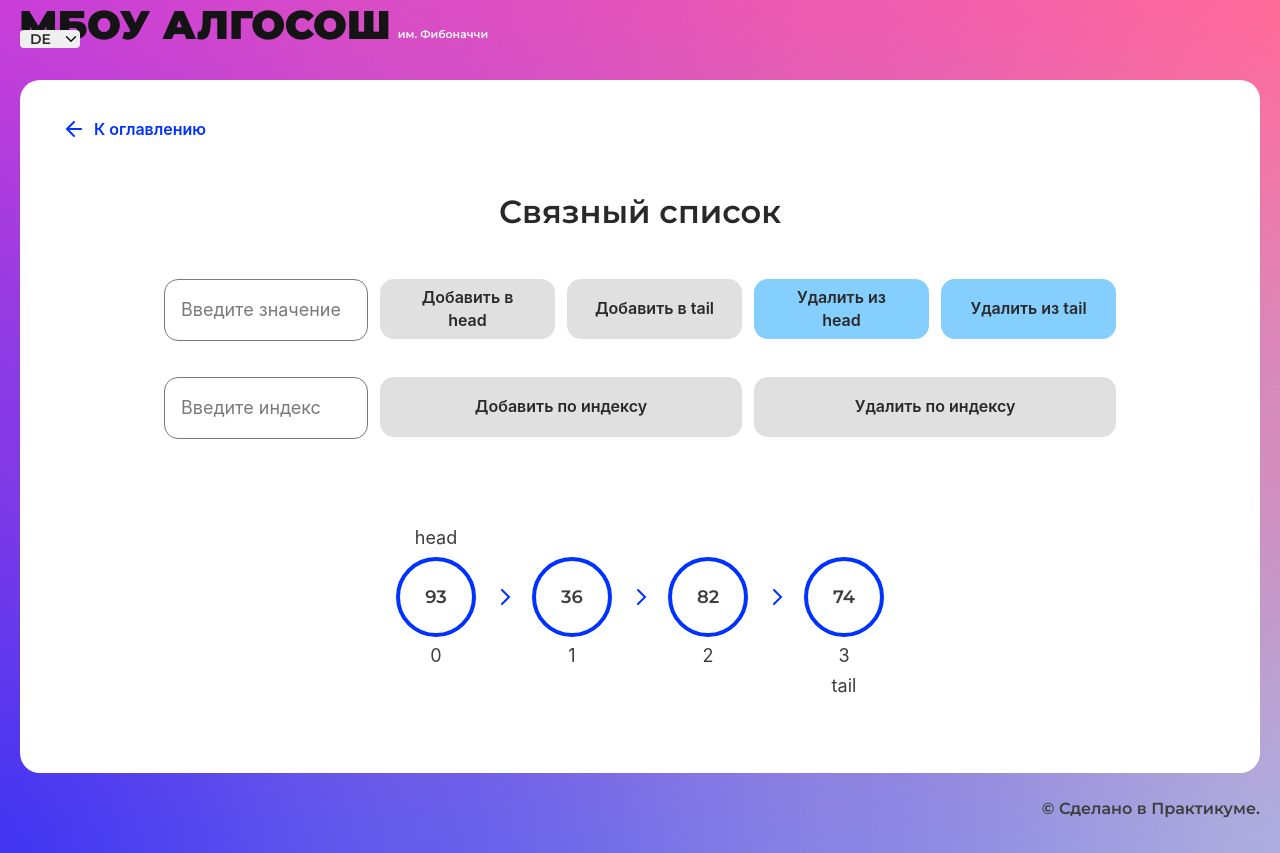
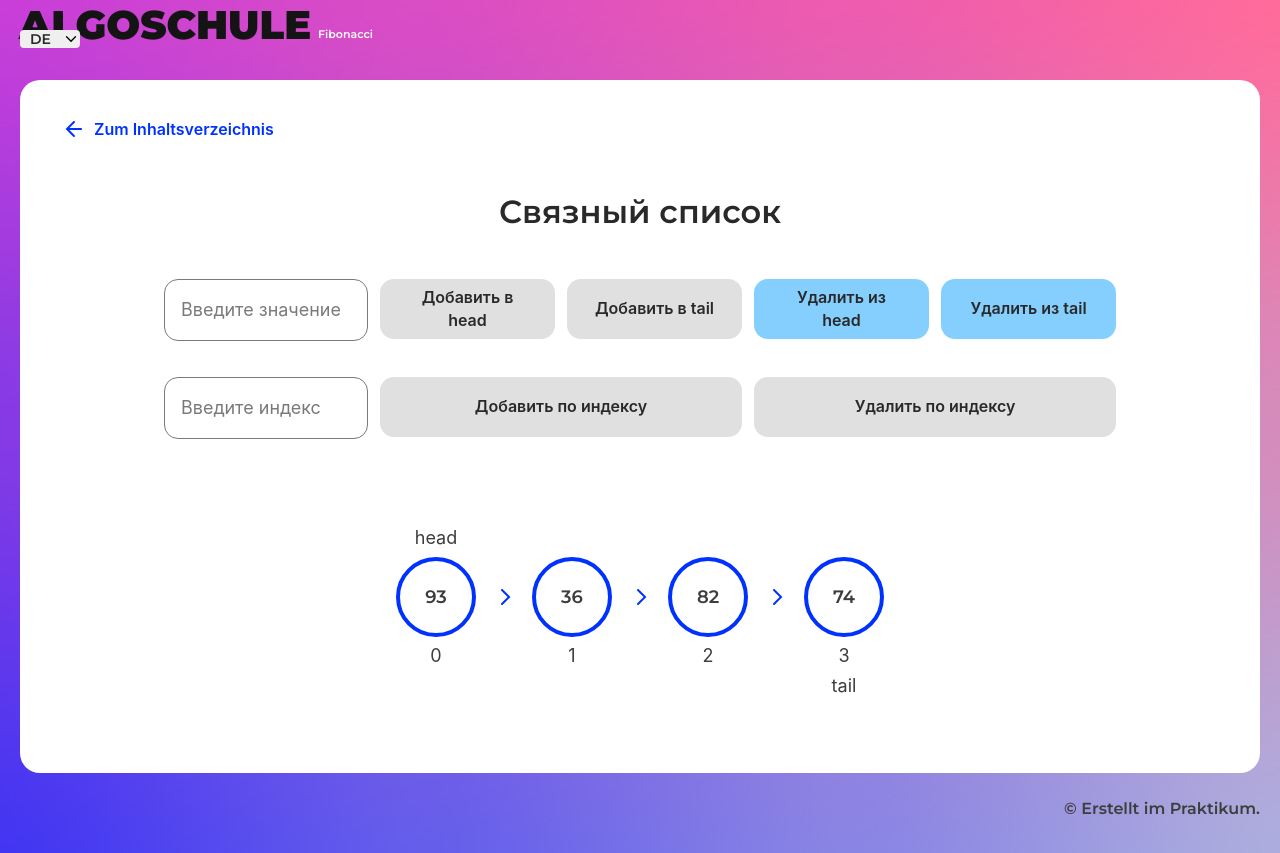
Before and after one commit to BobrikAU/algososh, a React (Create React App) app: page /algososh/list in a window 1280 px wide. Built offline with nearby package versions, Linux system fonts and the light colour scheme.

Commit message:
ui components have been translated into German

```diff
--- a/src/components/ui/button/button.tsx
+++ b/src/components/ui/button/button.tsx
@@ -1,9 +1,11 @@
-import React from "react";
+import React, { useContext } from "react";
 import styles from "./button.module.css";
 import loaderIcon from "../../../images/icons/loader.svg";
 import { AscendingIcon } from "../icons/ascending-icon";
 import { DescendingIcon } from "../icons/descending-icon";
 import { Direction } from "../../../types/direction";
+import { text as textContent } from "../../../constants/text";
+import { UsedLanguageContext } from "../../../context/languageContext";
 
 interface ButtonProps extends React.HTMLProps<HTMLButtonElement> {
   text?: string;
@@ -24,6 +26,7 @@ export const Button: React.FC<ButtonProps> = ({
   disabled,
   ...rest
 }) => {
+  const lang = useContext(UsedLanguageContext);
   const currentIcon =
     sorting === Direction.Ascending ? <AscendingIcon /> : <DescendingIcon />;
   const className = `text text_type_button text_color_primary ${
@@ -40,7 +43,11 @@ export const Button: React.FC<ButtonProps> = ({
       {...rest}
     >
       {isLoader ? (
-        <img className={styles.loader_icon} src={loaderIcon} alt="Загрузка." />
+        <img
+          className={styles.loader_icon}
+          src={loaderIcon}
+          alt={textContent.ui.button.loader_icon_alt[lang]}
+        />
       ) : (
         <>
           {sorting && currentIcon}
--- a/src/components/ui/input/input.tsx
+++ b/src/components/ui/input/input.tsx
@@ -1,5 +1,7 @@
-import React from "react";
+import React, { useContext } from "react";
 import styles from "./input.module.css";
+import { text } from "../../../constants/text";
+import { UsedLanguageContext } from "../../../context/languageContext";
 
 interface InputProps extends React.HTMLProps<HTMLInputElement> {
   placeholder?: string;
@@ -8,7 +10,7 @@ interface InputProps extends React.HTMLProps<HTMLInputElement> {
 }
 
 export const Input: React.FC<InputProps> = ({
-  placeholder = "Введите текст",
+  placeholder,
   extraClass = "",
   type = "text",
   maxLength,
@@ -16,10 +18,16 @@ export const Input: React.FC<InputProps> = ({
   isLimitText = false,
   ...rest
 }) => {
+  const lang = useContext(UsedLanguageContext);
+  if (!placeholder) {
+    placeholder = text.ui.input.placeholder[lang];
+  }
   const limitText =
-    type === "text"
-      ? `Максимум — ${maxLength} символа`
-      : `Максимальное число — ${max}`;
+    type === "text" && maxLength
+      ? text.ui.input.limitText.typeText[lang](maxLength)
+      : type !== "text" && max
+      ? text.ui.input.limitText.typeNumber[lang](max)
+      : "";
 
   return (
     <div className={`${styles.content} ${extraClass}`}>
--- a/src/components/ui/radio-input/radio-input.tsx
+++ b/src/components/ui/radio-input/radio-input.tsx
@@ -1,18 +1,24 @@
-import React from "react";
+import React, { useContext } from "react";
 import { nanoid } from "nanoid";
 import styles from "./radio-input.module.css";
+import { text } from "../../../constants/text";
+import { UsedLanguageContext } from "../../../context/languageContext";
 
 interface RadioProps extends React.HTMLProps<HTMLInputElement> {
-  label: string;
+  label?: string;
   extraClass?: string;
 }
 
 export const RadioInput: React.FC<RadioProps> = ({
-  label = "Введите текст",
+  label,
   extraClass = "",
   ...rest
 }) => {
   const id = nanoid();
+  const lang = useContext(UsedLanguageContext);
+  if (!label) {
+    label = text.ui.radioInput.label[lang];
+  }
 
   return (
     <div className={`${styles.content} ${extraClass}`}>
--- a/src/components/ui/return-button/return-button.tsx
+++ b/src/components/ui/return-button/return-button.tsx
@@ -1,6 +1,8 @@
-import React from "react";
+import React, { useContext } from "react";
 import styles from "./return-button.module.css";
 import { ReturnIcon } from "../icons/return-icon";
+import { text } from "../../../constants/text";
+import { UsedLanguageContext } from "../../../context/languageContext";
 
 interface ButtonProps extends React.HTMLProps<HTMLButtonElement> {
   type?: "button" | "submit" | "reset";
@@ -11,6 +13,7 @@ export const ReturnButton: React.FC<ButtonProps> = ({
   extraClass = "",
   ...rest
 }) => {
+  const lang = useContext(UsedLanguageContext);
   return (
     <button
       className={`${styles.button} ${extraClass}`}
@@ -18,7 +21,9 @@ export const ReturnButton: React.FC<ButtonProps> = ({
       {...rest}
     >
       <ReturnIcon />
-      <p className="text text_type_button text_color_link ml-4">К оглавлению</p>
+      <p className="text text_type_button text_color_link ml-4">
+        {text.ui.returnButton.text[lang]}
+      </p>
     </button>
   );
 };
--- a/src/components/ui/solution-layout/solution-layout.tsx
+++ b/src/components/ui/solution-layout/solution-layout.tsx
@@ -1,9 +1,11 @@
-import React from "react";
+import React, { useContext } from "react";
 import { ReturnButton } from "../return-button/return-button";
 import { Link } from "react-router-dom";
 import { LanguagesSwitch } from "../../languages-switch/languages-switch";
 import styles from "./solution-layout.module.css";
 import type { UsedLanguageContextType } from "../../../context/languageContext";
+import { text } from "../../../constants/text";
+import { UsedLanguageContext } from "../../../context/languageContext";
 
 interface SolutionLayoutProps {
   title: string;
@@ -17,16 +19,17 @@ export const SolutionLayout: React.FC<SolutionLayoutProps> = ({
   children,
   changeLanguage,
 }) => {
+  const lang = useContext(UsedLanguageContext);
   return (
     <main className={`${styles.content} ${extraClass}`}>
       <div className={styles.titleBox}>
         <h1 className={`text text_type_h2 text_color_h1 ${styles.title}`}>
-          МБОУ АЛГОСОШ
+          {text.ui.solutionLayout.title[lang]}
         </h1>
         <span
           className={`text text_type_fibonacci text_color_secondary ${styles.subtitle}`}
         >
-          им. Фибоначчи
+          {text.ui.solutionLayout.subtitle[lang]}
         </span>
       </div>
       <LanguagesSwitch
@@ -45,7 +48,7 @@ export const SolutionLayout: React.FC<SolutionLayoutProps> = ({
       <p
         className={`text text_type_column text_color_input mt-14 ${styles.copyright}`}
       >
-        © Сделано в Практикуме.
+        {text.ui.solutionLayout.copyright[lang]}
       </p>
     </main>
   );
--- a/src/constants/text.ts
+++ b/src/constants/text.ts
@@ -17,4 +17,54 @@ export const text = {
       RUS: "© Сделано в Практикуме.",
     },
   },
+  ui: {
+    button: {
+      loader_icon_alt: {
+        DE: "Hochladen.",
+        RUS: "Загрузка.",
+      },
+    },
+    input: {
+      placeholder: {
+        DE: "Geben Sie einen Text ein",
+        RUS: "Введите текст",
+      },
+      limitText: {
+        typeText: {
+          DE: (maxLength: number) => `Maximal ${maxLength} Zeichen`,
+          RUS: (maxLength: number) => `Максимум — ${maxLength} символа`,
+        },
+        typeNumber: {
+          DE: (max: number | string) => `Maximale Zahl — ${max}`,
+          RUS: (max: number | string) => `Максимальное число — ${max}`,
+        },
+      },
+    },
+    radioInput: {
+      label: {
+        DE: "Geben Sie einen Text ein",
+        RUS: "Введите текст",
+      },
+    },
+    returnButton: {
+      text: {
+        DE: "Zum Inhaltsverzeichnis",
+        RUS: "К оглавлению",
+      },
+    },
+    solutionLayout: {
+      title: {
+        DE: "ALGOSCHULE",
+        RUS: "МБОУ АЛГОСОШ",
+      },
+      subtitle: {
+        DE: "Fibonacci",
+        RUS: "им. Фибоначчи",
+      },
+      copyright: {
+        DE: "© Erstellt im Praktikum.",
+        RUS: "© Сделано в Практикуме.",
+      },
+    },
+  },
 };
```
